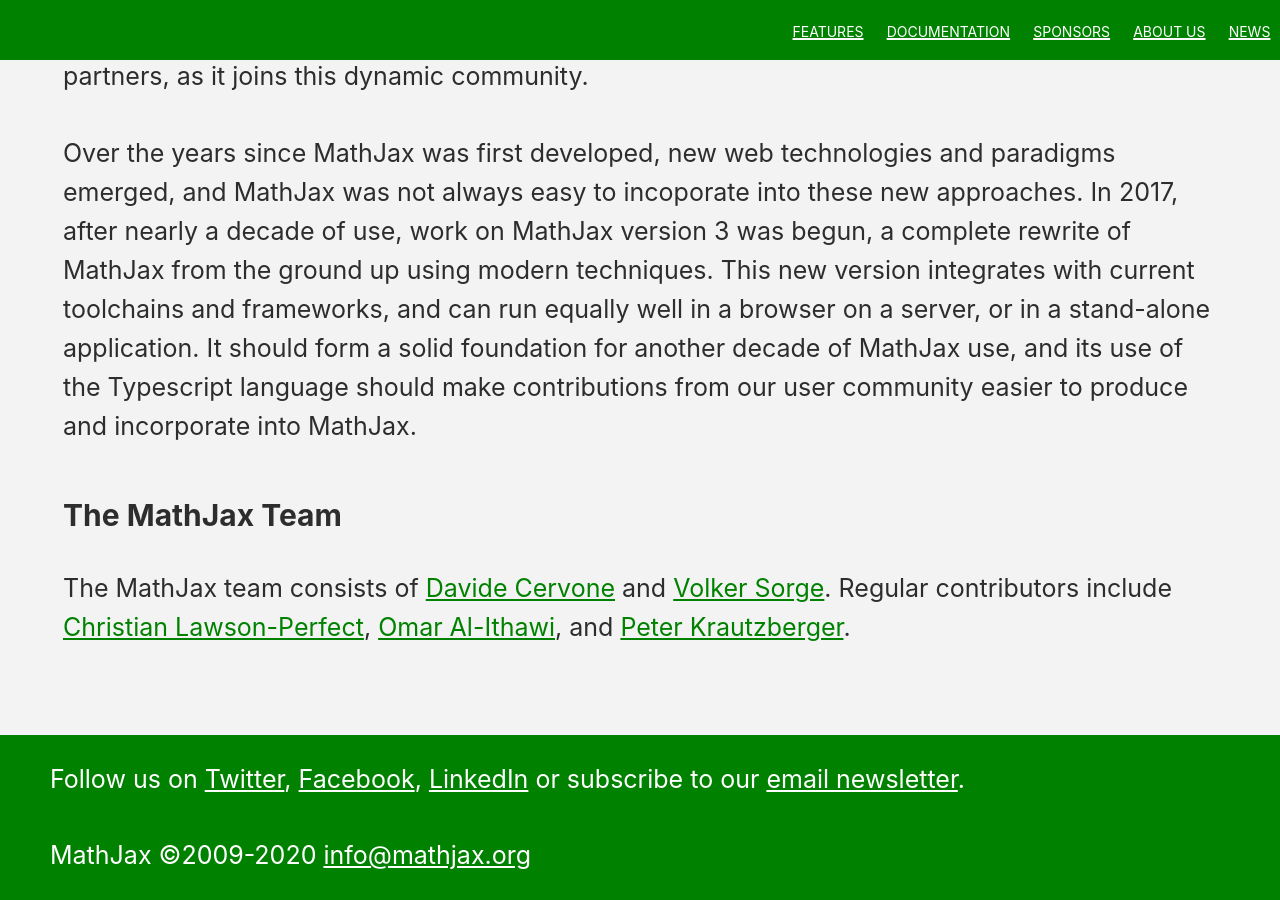
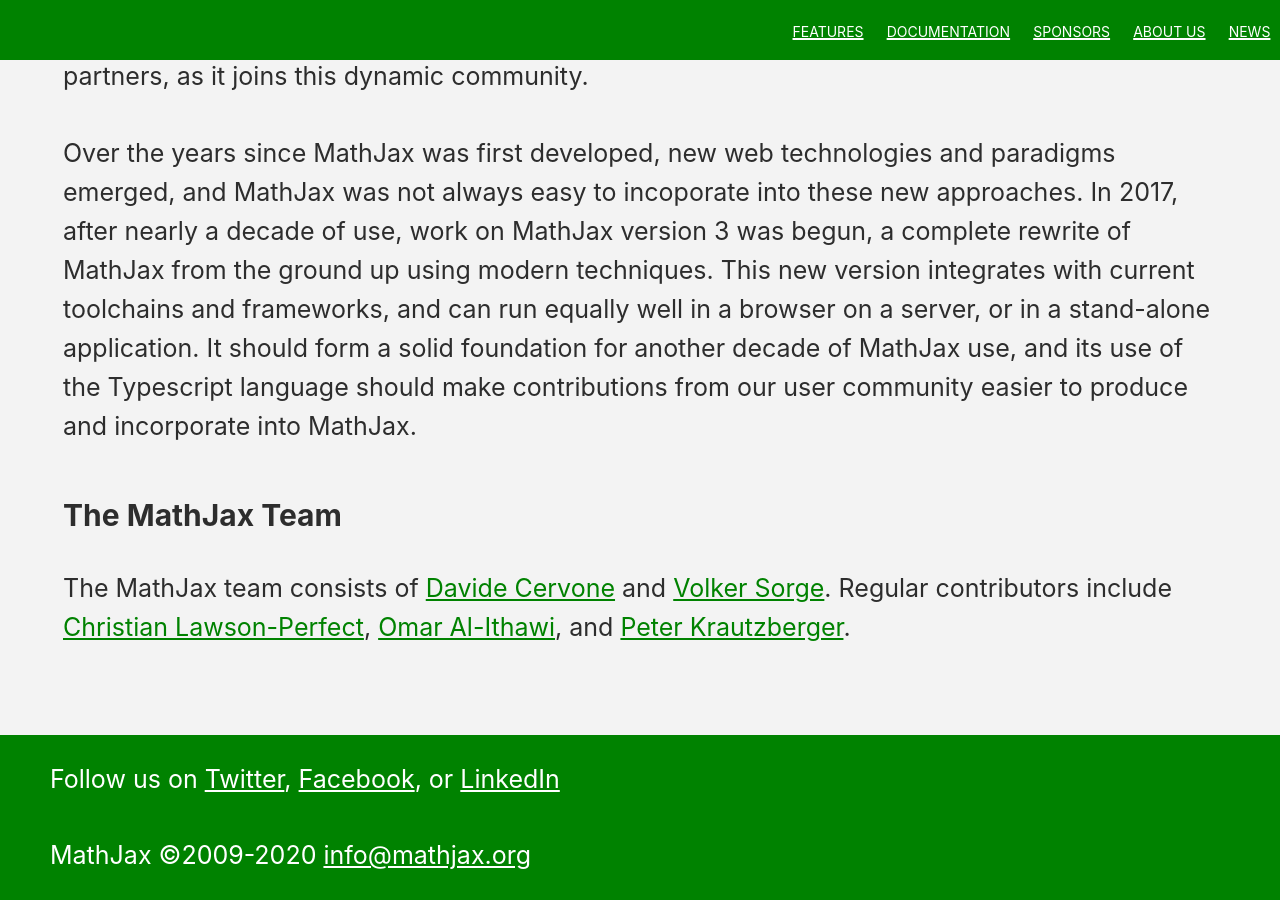
Before and after one commit to mathjax/MathJax-website, a Jekyll site: the page built from index.html, in a window 1280 px wide and 900 px high, scrolled down 8890 px. Built offline with Jekyll 4.4.1, drawn with Linux system fonts in a browser that asks for light colours; a script that is not in the unit is left out.

Commit message:
Update footers to not include link to mailing list sign-up

```diff
--- a/_includes/footer.html
+++ b/_includes/footer.html
@@ -2,9 +2,8 @@
   <div class="container">
     <p>
       Follow us on <a href="https://twitter.com/mathjax" target="_blank">Twitter</a>,
-      <a href="https://www.facebook.com/mathjax" target="_blank">Facebook</a>,
+      <a href="https://www.facebook.com/mathjax" target="_blank">Facebook</a>, or
       <a  href="http://www.linkedin.com/groups/MathJax-Community-3772588" target="_blank">LinkedIn</a>
-      or subscribe to our <a href="http://eepurl.com/hqn6-/" target="_blank">email newsletter</a>.
     </p>
     <p>MathJax &copy;2009-{{ site.time | date: '%Y' }} <a href="mailto:info@mathjax.org">info@mathjax.org</a></p>
   </div>
```
